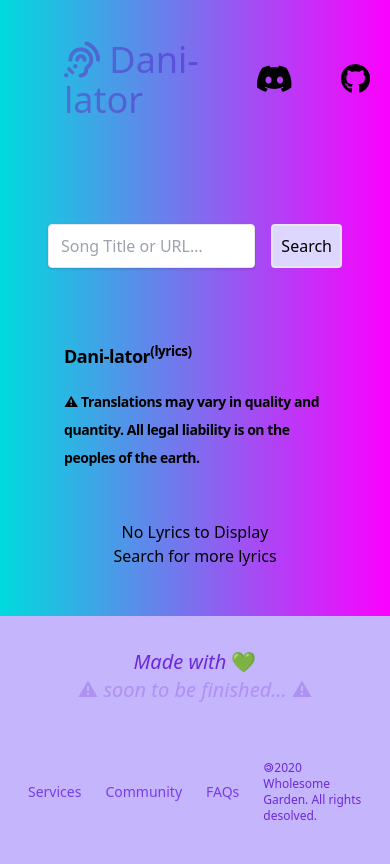
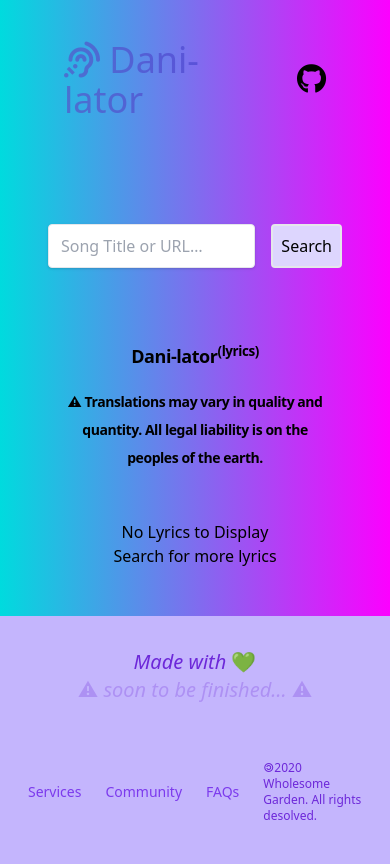
Before and after one commit to wholesomegarden/dani-lator, a Flask app: page / in a window 390 px wide. Run offline with Flask 2, Linux system fonts and the light colour scheme.

Commit message:
mobile fix

```diff
--- a/templates/base.html
+++ b/templates/base.html
@@ -95,16 +95,10 @@
               Dani-lator<sup><sub>(lyrics)</sub></sup
               >&hairsp;
             </li>
+
             <li>
               <a
-                href="#"
-                class="inline-block py-4 px-6 text-orange-900 hover:text-orange-700 no-underline"
-                ><i class="fab fa-discord text-3xl"></i
-              ></a>
-            </li>
-            <li>
-              <a
-                href="#"
+                href="https://github.com/Wholesomegarden/Dani-lator"
                 class="inline-block py-4 px-6 text-orange-900 hover:text-orange-700 no-underline"
                 ><i class="fab fa-github text-3xl"></i
               ></a>
@@ -141,7 +135,7 @@
                   Translations <span class="text-orange-400">(תרגומים)</span>
                 </p> -->
                 <h3
-                  class="mt-2 text-lg leading-8 font-bold tracking-tight text-orange-900 sm:text-3xl sm:leading-10"
+                  class="text-center mt-2 text-lg leading-8 font-bold tracking-tight text-orange-900 sm:text-3xl sm:leading-10"
                 >
                   {% if title %} {{ title }} {% else %} Dani-lator<sup
                     >(lyrics)</sup
```
